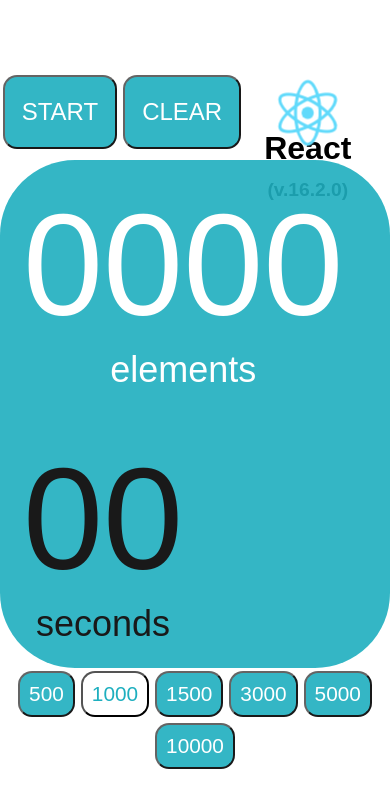
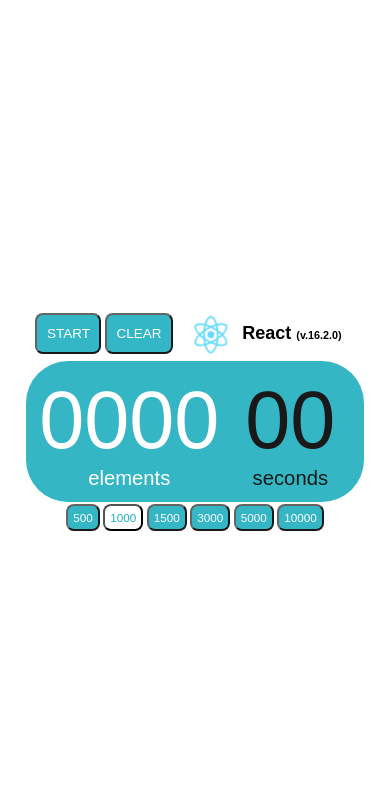
Before and after one commit to acamposruiz/javascripts-frameworks-performance-tests, a React (Create React App) app in the folder react-test/: page / in a window 390 px wide. Shown: the top 808 px of the page. Built offline with nearby package versions, Linux system fonts and the light colour scheme.

Commit message:
React - CSS - media queries

```diff
--- a/react-test/src/App.css
+++ b/react-test/src/App.css
@@ -143,3 +143,27 @@
     color: #1eafbf;
     opacity: 1;
 }
+
+@media (max-width: 1200px) {
+    html {
+        font-size: 13px;
+    }
+}
+
+@media (max-width: 700px) {
+    html {
+        font-size: 12px;
+    }
+}
+
+@media (max-width: 500px) {
+    html {
+        font-size: 9px;
+    }
+}
+
+@media (max-width: 300px) {
+    html {
+        font-size: 5px;
+    }
+}
```
